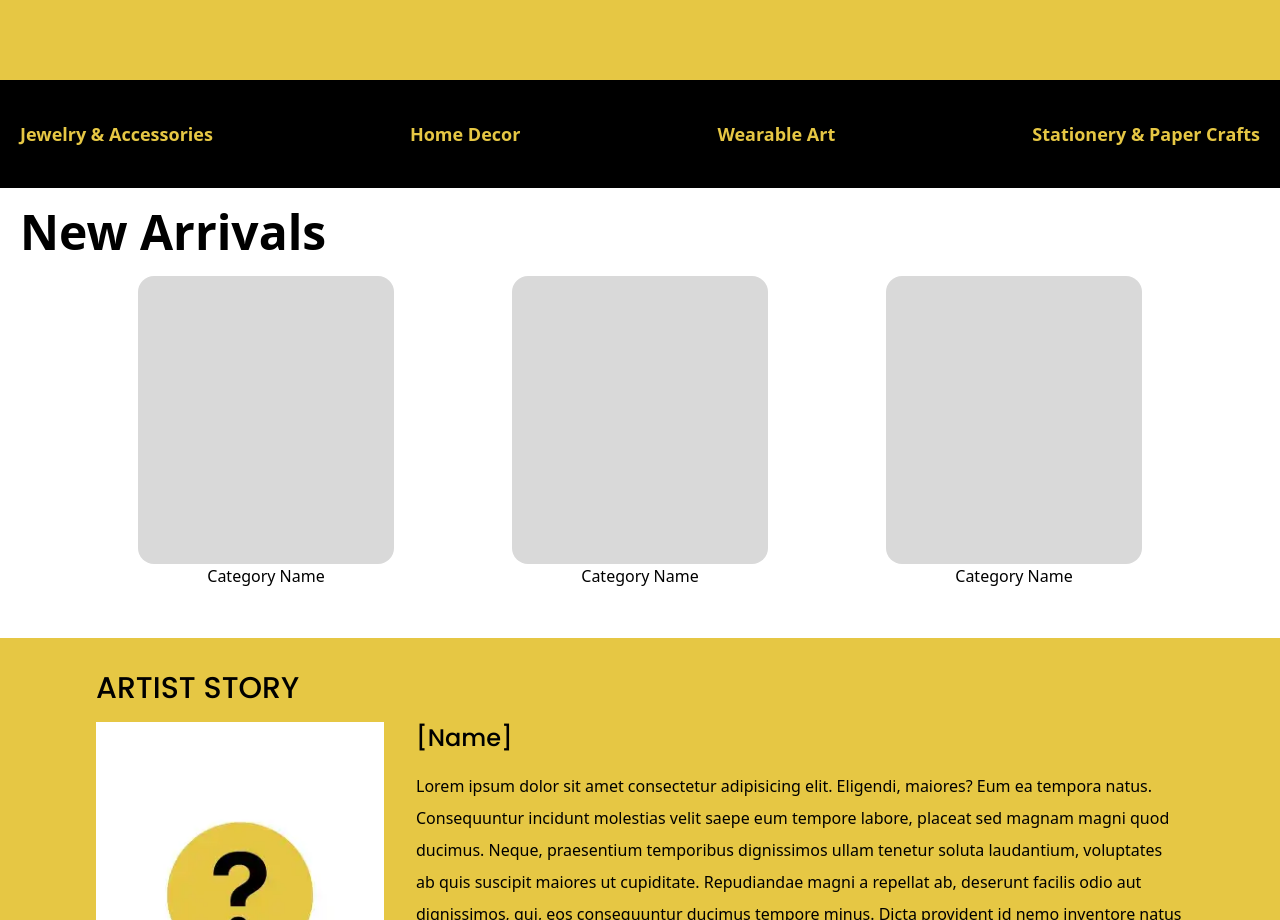
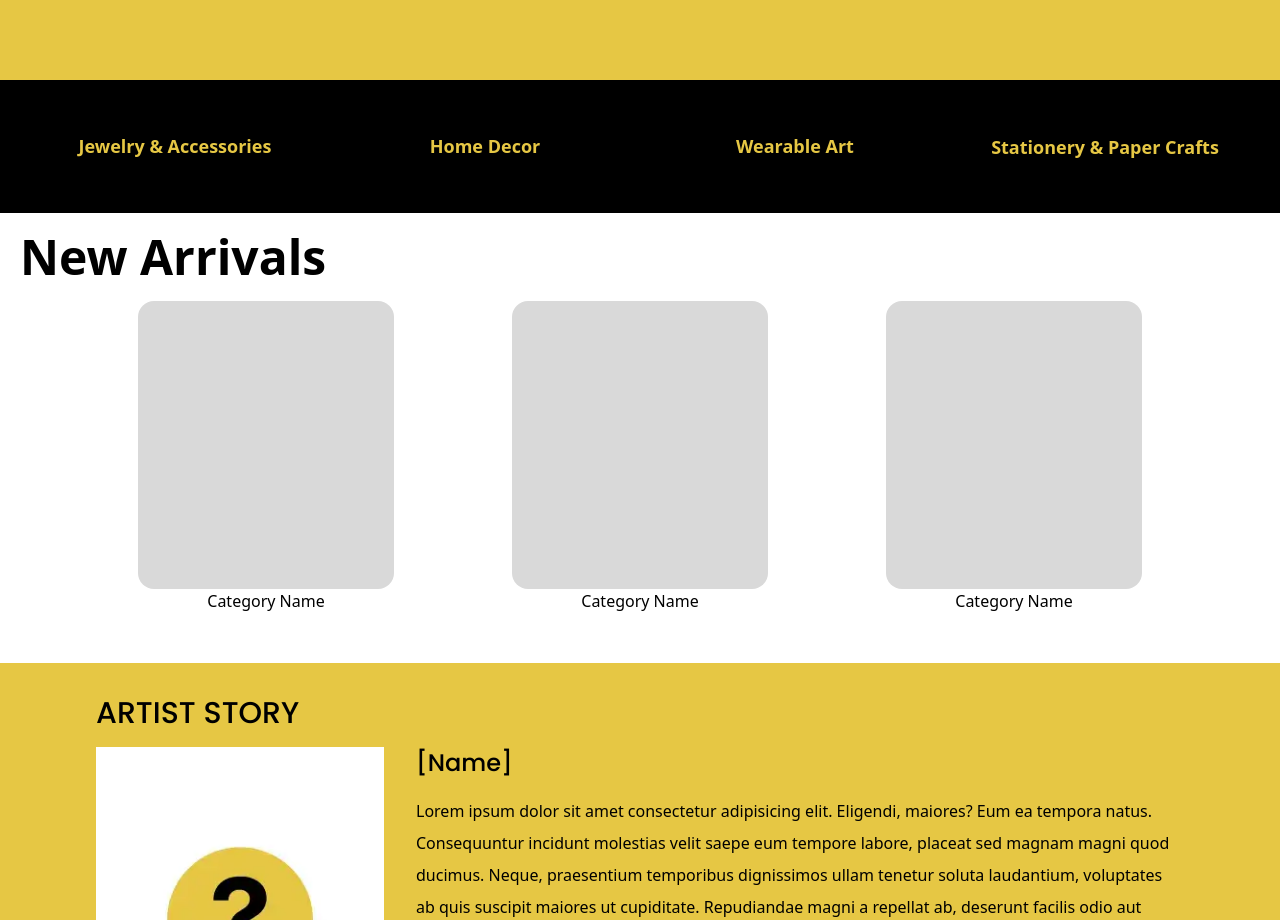
Before and after one commit to gyanqui/Handcrafted-Haven, a Next.js app: page / in a window 1280 px wide. Shown: the part 920-1840 px from the top of the page. Built offline with nearby package versions, Linux system fonts and the light colour scheme.

Commit message:
Category nav responsice

```diff
--- a/src/app/ui/home/categoriesSection.tsx
+++ b/src/app/ui/home/categoriesSection.tsx
@@ -2,21 +2,29 @@ import Link from 'next/link';
 
 const CategoriesSection = () => {
   return (
-    <section className="bg-black py-10">
+    <section className="bg-custom-yellow md:bg-black py-10">
       <div className="container mx-auto px-5">
-        <div className="flex justify-between items-center">
+        <div className="flex flex-col md:flex-row justify-between items-center w-full text-center">
+          <div className="w-full border-b border-black">
             <Link href="/jewelry-accessories">
-            <p className="text-custom-yellow font-bold text-lg hover:underline cursor-pointer">Jewelry & Accessories</p>
+              <p className="text-black md:text-custom-yellow font-bold text-lg cursor-pointer py-3 hover:text-white">Jewelry & Accessories</p>
             </Link>
+          </div>
+          <div className="w-full border-b border-black">
             <Link href="/home-decor">
-            <p className="text-custom-yellow font-bold text-lg hover:underline cursor-pointer">Home Decor</p>
+              <p className="text-black md:text-custom-yellow font-bold text-lg cursor-pointer py-3 hover:text-white">Home Decor</p>
             </Link>
+          </div>
+          <div className="w-full border-b border-black">
             <Link href="/wearable-art">
-            <p className="text-custom-yellow font-bold text-lg hover:underline cursor-pointer">Wearable Art</p>
+              <p className="text-black md:text-custom-yellow font-bold text-lg cursor-pointer py-3 hover:text-white">Wearable Art</p>
             </Link>
+          </div>
+          <div className="w-full">
             <Link href="/stationery-paper-crafts">
-            <p className="text-custom-yellow font-bold text-lg hover:underline cursor-pointer">Stationery & Paper Crafts</p>
+              <p className="text-black md:text-custom-yellow font-bold text-lg cursor-pointer py-3 hover:text-white">Stationery & Paper Crafts</p>
             </Link>
+          </div>
         </div>
       </div>
     </section>
```
Lines whose indentation alone changed are shown as unchanged.
